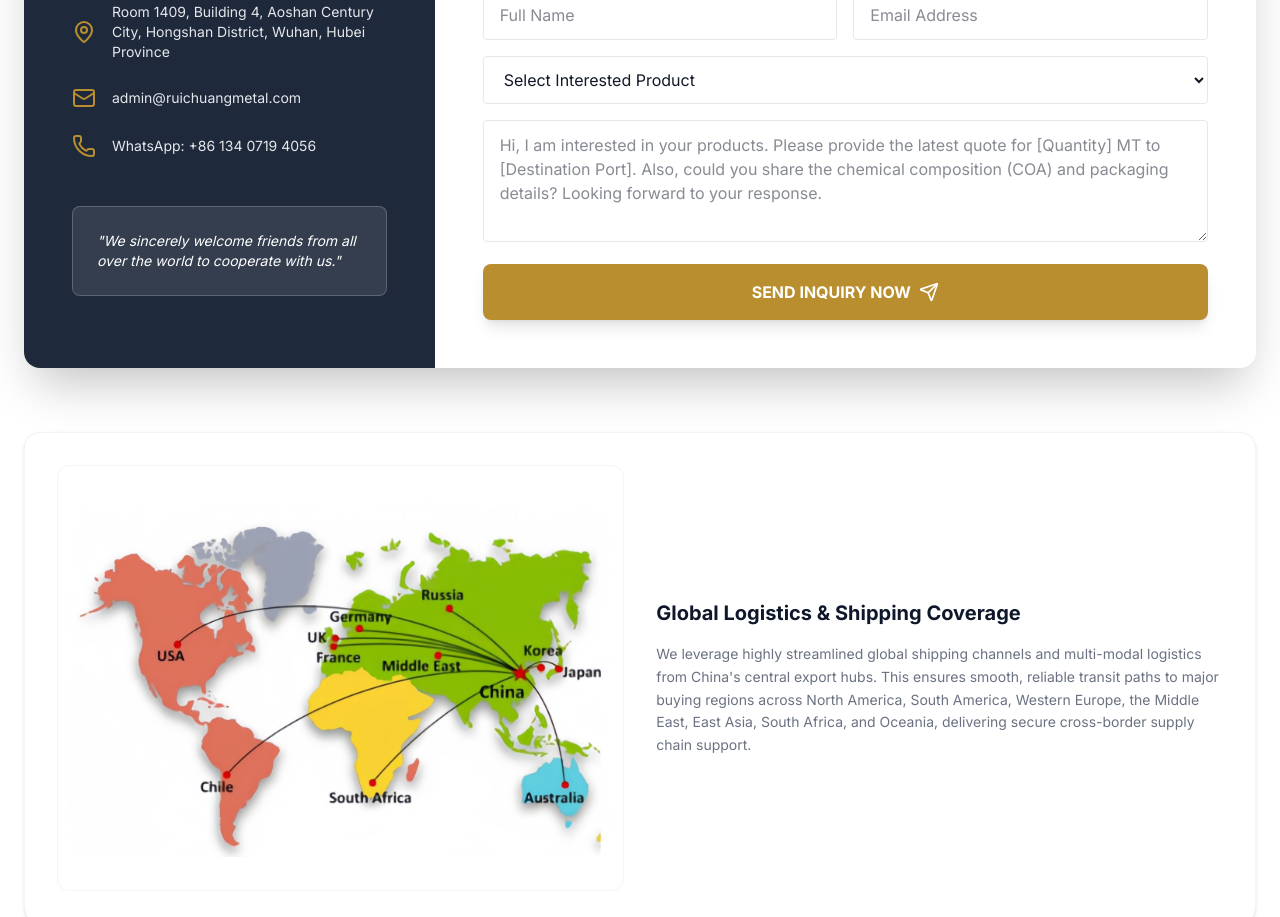
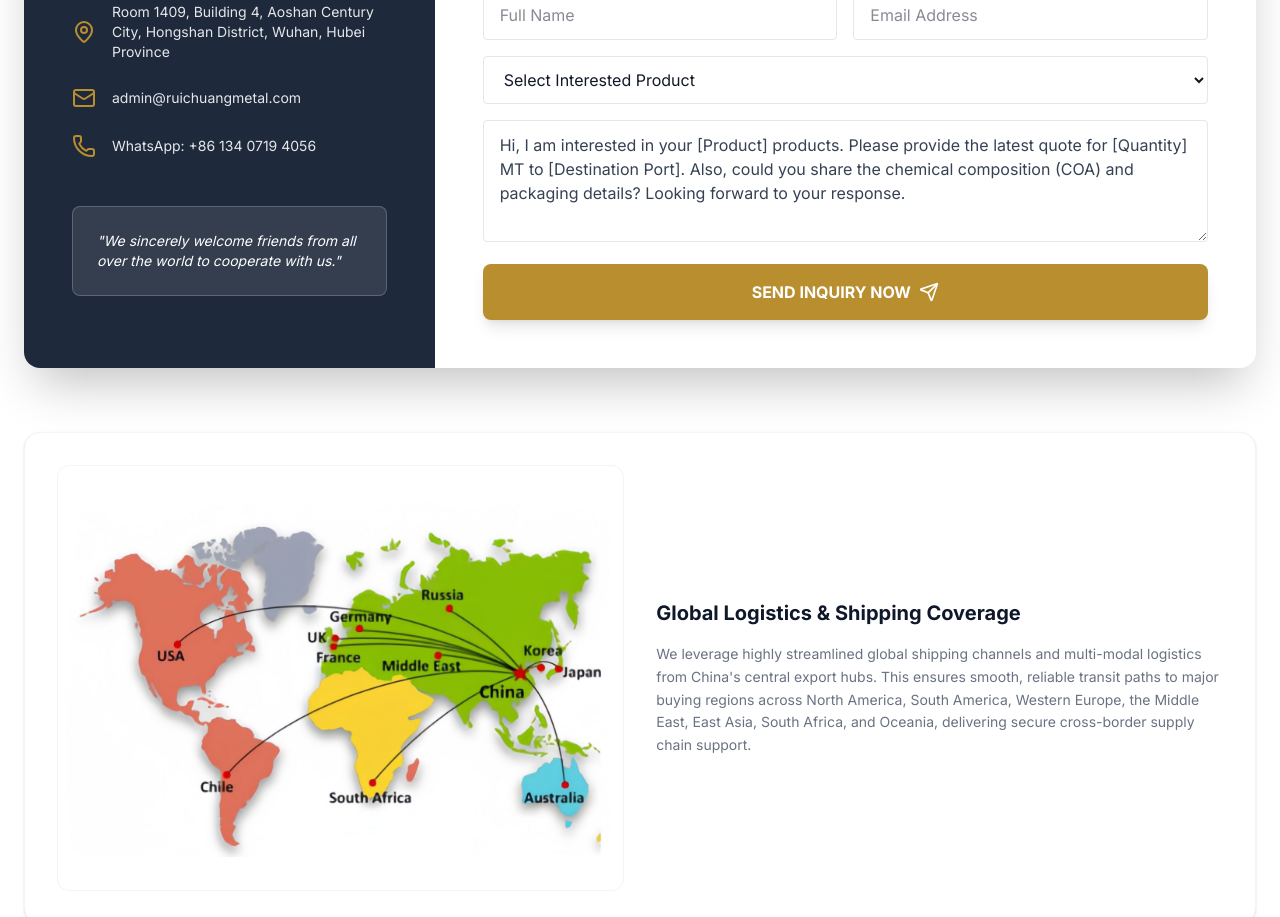
Before and after one commit to hemiao206-boop/accio-website-project, a Next.js app: page / in a window 1280 px wide. Shown: the part 7080-7997 px from the top of the page. Built offline with nearby package versions, Linux system fonts and the light colour scheme.

Commit message:
Upgrade inquiry textarea: pre-fill template as defaultValue, auto-select placeholder keywords on click

```diff
--- a/src/components/InquiryForm.tsx
+++ b/src/components/InquiryForm.tsx
@@ -102,8 +102,18 @@ export default function InquiryForm() {
                 name="requirements"
                 required
                 rows={4}
-                placeholder="Hi, I am interested in your products. Please provide the latest quote for [Quantity] MT to [Destination Port]. Also, could you share the chemical composition (COA) and packaging details? Looking forward to your response."
-                className="w-full px-4 py-3 rounded border border-gray-200 focus:outline-none focus:ring-2 focus:ring-brand-gold transition"
+                defaultValue="Hi, I am interested in your [Product] products. Please provide the latest quote for [Quantity] MT to [Destination Port]. Also, could you share the chemical composition (COA) and packaging details? Looking forward to your response."
+                className="w-full px-4 py-3 rounded border border-gray-200 focus:outline-none focus:ring-2 focus:ring-brand-gold transition text-gray-700"
+                onClick={(e) => {
+                  const el = e.currentTarget;
+                  const text = el.value;
+                  const match = text.match(/\[([^\]]+)\]/);
+                  if (match) {
+                    const start = match.index!;
+                    const end = start + match[0].length;
+                    el.setSelectionRange(start, end);
+                  }
+                }}
               ></textarea>
               <button
                 type="submit"
```
